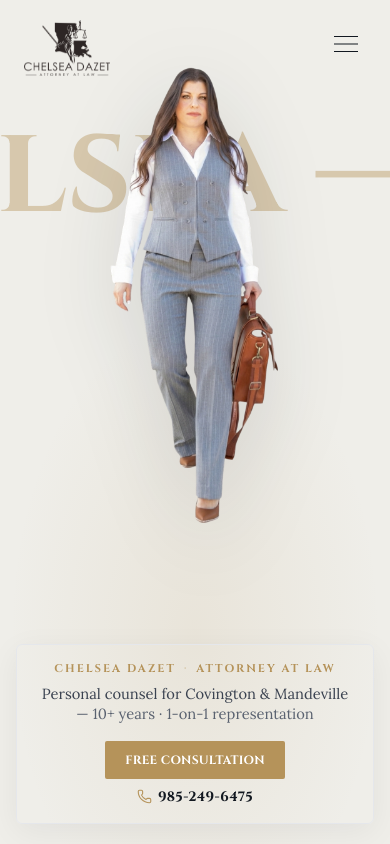
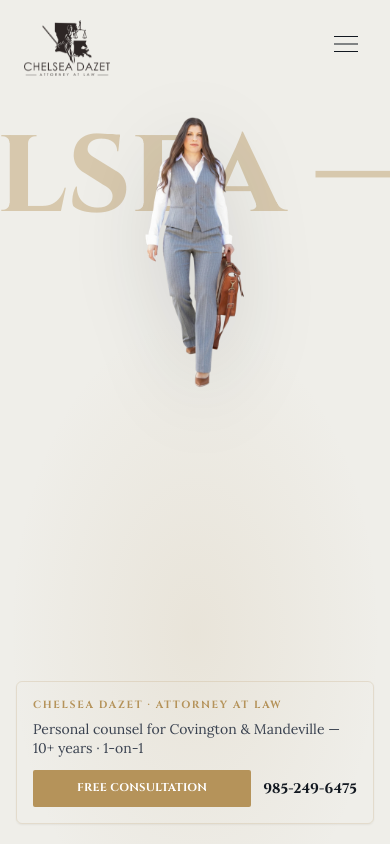
Before and after one commit to C0dex-ui/Dazet-Law, a React (Vite) app: page / in a window 390 px wide. Shown: the top 844 px of the page. Built offline with nearby package versions, Linux system fonts and the light colour scheme; some icons are missing.

Commit message:
Place caption plate mid-height beside the portrait
Move the trust/CTA card from under her feet to the right of Chelsea
at vertical center so it sits beside the walking photo.

```diff
--- a/src/Hero.tsx
+++ b/src/Hero.tsx
@@ -93,7 +93,7 @@ export default function Hero() {
 
         {/* ——— Portrait (hero focus) ——— */}
         <div
-          className="pointer-events-none absolute inset-0 z-20 flex items-end justify-center pb-[9.5rem] sm:pb-[10.5rem]"
+          className="pointer-events-none absolute inset-0 z-20 flex items-end justify-center pb-6 sm:pb-8"
           style={{ perspective: 1400 }}
         >
           <motion.div
@@ -113,7 +113,7 @@ export default function Hero() {
             <img
               src={PORTRAIT}
               alt="Chelsea Dazet, Attorney at Law"
-              className="h-full max-h-[calc(100dvh-12rem)] w-auto max-w-[min(88vw,560px)] object-contain object-[center_12%] drop-shadow-[0_20px_40px_rgba(18,24,32,0.12)]"
+              className="h-full max-h-[calc(100dvh-5rem)] w-auto max-w-[min(52vw,480px)] object-contain object-[center_12%] drop-shadow-[0_20px_40px_rgba(18,24,32,0.12)] sm:max-w-[min(46vw,500px)]"
             />
           </motion.div>
         </div>
@@ -179,50 +179,84 @@ export default function Hero() {
           </div>
         </motion.header>
 
-        {/* ——— Grounded caption plate under her feet ——— */}
+        {/* ——— Caption plate: mid-height, beside the portrait (desktop) ——— */}
         <motion.div
-          className="absolute inset-x-0 bottom-0 z-30 px-4 pb-5 sm:px-8 sm:pb-7"
+          className="pointer-events-none absolute inset-0 z-30 hidden items-center sm:flex"
           style={scrollMotion ? { opacity: captionOpacity } : undefined}
         >
+          <div className="mx-auto grid w-full max-w-[1180px] grid-cols-[1fr_minmax(240px,420px)_1fr] items-center gap-4 px-8 lg:gap-6 lg:px-12">
+            {/* Empty left gutter — balances the right plate */}
+            <div aria-hidden />
+
+            {/* Portrait column (visual only) */}
+            <div aria-hidden />
+
+            {/* Right of Chelsea — mid-body */}
             <div
-            className="anim-fade-up mx-auto w-full max-w-3xl"
+              className="anim-fade-up pointer-events-auto justify-self-start w-full max-w-[300px] lg:max-w-[320px]"
               style={{ animationDelay: '1300ms' }}
             >
-            <div className="rounded-md border border-[#B5935A]/18 bg-[#faf8f5]/92 px-5 py-4 shadow-[0_8px_32px_rgba(18,24,32,0.06)] backdrop-blur-md sm:px-8 sm:py-5">
-              <div className="flex flex-col items-center gap-4 sm:flex-row sm:items-center sm:justify-between sm:gap-6">
-                {/* Identity + story */}
-                <div className="min-w-0 text-center sm:text-left">
-                  <p className="font-cinzel text-[0.7rem] font-bold uppercase tracking-[0.18em] text-[#B5935A]">
+              <div className="rounded-md border border-[#B5935A]/20 bg-[#faf8f5]/90 px-5 py-5 shadow-[0_10px_40px_rgba(18,24,32,0.07)] backdrop-blur-md lg:px-6 lg:py-6">
+                <p className="font-cinzel text-[0.68rem] font-bold uppercase tracking-[0.18em] text-[#B5935A]">
                   Chelsea Dazet
                   <span className="mx-2 text-[#B5935A]/40">·</span>
                   Attorney at Law
                 </p>
-                  <p className="mt-1.5 font-lora text-[0.92rem] leading-snug text-[#3a4250] sm:text-[0.98rem]">
+                <p className="mt-2 font-lora text-[0.95rem] leading-relaxed text-[#3a4250] lg:text-[1rem]">
                   Personal counsel for Covington &amp; Mandeville
                   <span className="text-[#5A6270]">
                     {' '}
                     — 10+ years · 1-on-1 representation
                   </span>
                 </p>
-                </div>
-
-                {/* Actions */}
-                <div className="flex shrink-0 flex-col items-center gap-2 sm:items-end">
+                <div className="mt-5 flex flex-col items-start gap-2.5">
                   <a
                     href="#contact"
-                    className="inline-flex w-full items-center justify-center rounded-sm bg-[#B5935A] px-5 py-2.5 font-cinzel text-[0.75rem] font-bold uppercase tracking-wide text-white transition-opacity duration-300 hover:opacity-90 sm:w-auto"
+                    className="inline-flex items-center justify-center rounded-sm bg-[#B5935A] px-5 py-2.5 font-cinzel text-[0.75rem] font-bold uppercase tracking-wide text-white transition-opacity duration-300 hover:opacity-90"
                   >
                     Free Consultation
                   </a>
                   <a
                     href="tel:985-249-6475"
-                    className="inline-flex items-center gap-1.5 font-cinzel text-[0.85rem] font-bold tracking-wide text-[#121820] transition-opacity duration-300 hover:opacity-60"
+                    className="inline-flex items-center gap-1.5 font-cinzel text-[0.88rem] font-bold tracking-wide text-[#121820] transition-opacity duration-300 hover:opacity-60"
                   >
                     <Phone className="text-[#B5935A]" size={15} strokeWidth={1.75} />
                     985-249-6475
                   </a>
                 </div>
               </div>
+            </div>
+          </div>
+        </motion.div>
+
+        {/* ——— Mobile: plate below portrait ——— */}
+        <motion.div
+          className="absolute inset-x-0 bottom-0 z-30 px-4 pb-5 sm:hidden"
+          style={scrollMotion ? { opacity: captionOpacity } : undefined}
+        >
+          <div
+            className="anim-fade-up rounded-md border border-[#B5935A]/20 bg-[#faf8f5]/92 px-4 py-4 shadow-sm backdrop-blur-md"
+            style={{ animationDelay: '1300ms' }}
+          >
+            <p className="font-cinzel text-[0.65rem] font-bold uppercase tracking-[0.16em] text-[#B5935A]">
+              Chelsea Dazet · Attorney at Law
+            </p>
+            <p className="mt-1.5 font-lora text-sm leading-snug text-[#3a4250]">
+              Personal counsel for Covington &amp; Mandeville — 10+ years · 1-on-1
+            </p>
+            <div className="mt-3 flex items-center gap-3">
+              <a
+                href="#contact"
+                className="inline-flex flex-1 items-center justify-center rounded-sm bg-[#B5935A] px-4 py-2.5 font-cinzel text-[0.7rem] font-bold uppercase tracking-wide text-white"
+              >
+                Free Consultation
+              </a>
+              <a
+                href="tel:985-249-6475"
+                className="shrink-0 font-cinzel text-sm font-bold text-[#121820]"
+              >
+                985-249-6475
+              </a>
             </div>
           </div>
         </motion.div>
```
Lines whose indentation alone changed are shown as unchanged.
